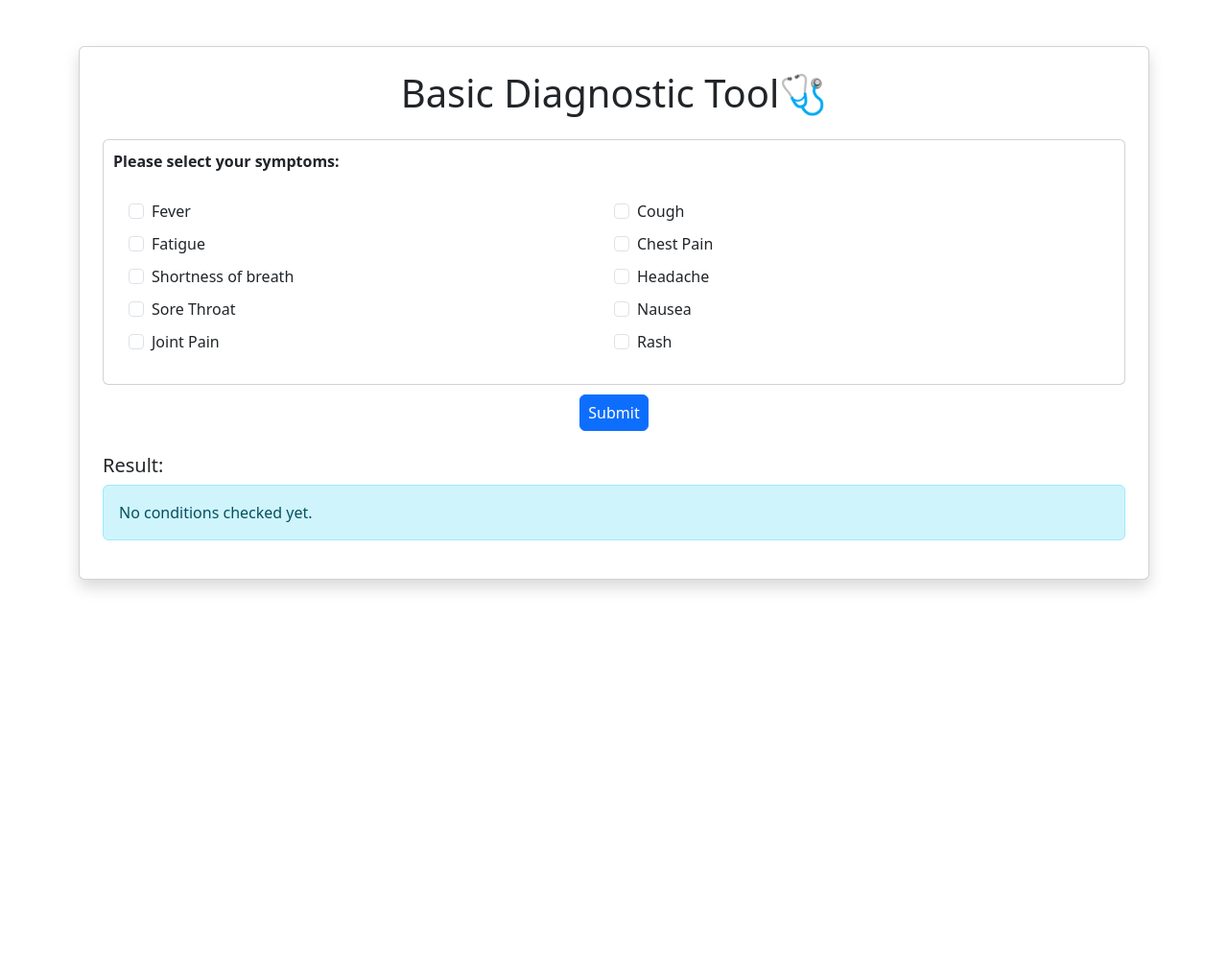
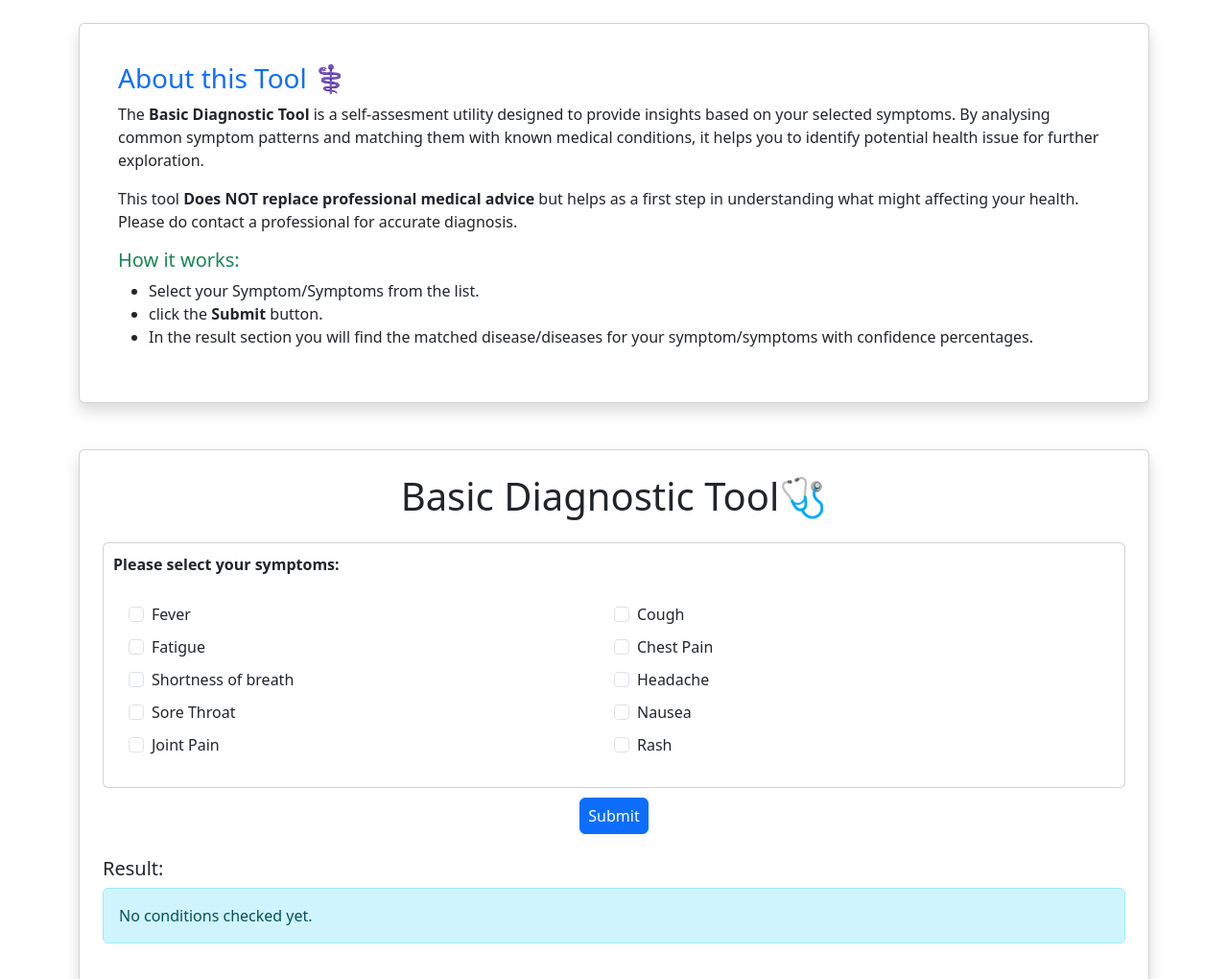
Before and after one commit to chaitu2003/Diagnostic-Tool, a plain HTML site: page index.html in a window 1280 px wide. Shown: the top 1020 px of the page at 96% size. Before the commit the page ends 800 px from the top, so only its background shows below. Drawn offline with nearby package versions, Linux system fonts and the light colour scheme.

Commit message:
Update index.html

```diff
--- a/index.html
+++ b/index.html
@@ -9,6 +9,25 @@
     <script src="assets/js/basic_diagnostic_tool.js" defer></script>
 </head>
 <body>
+    <div class="container mt-4">
+        <div class="card shadow p-4">
+            <div class="card-body">
+                <h3 class="card-title text-primary">About this Tool ⚕️</h3>
+                <p class="card-text">The <strong>Basic Diagnostic Tool</strong> is a self-assesment utility designed to provide insights based on your selected symptoms.
+                By analysing common symptom patterns and matching them with known medical conditions, it helps you to identify potential health issue for further exploration.
+                </p>
+                <p class="card-text">This tool <strong>Does NOT replace professional medical advice</strong> but helps as a first step in understanding what might affecting your health.
+                Please do contact a professional for accurate diagnosis.
+                </p>
+                <h5 class="text-success mt-3">How it works:</h5>
+                <ul>
+                    <li>Select your Symptom/Symptoms from the list.</li>
+                    <li>click the <strong>Submit</strong> button.</li>
+                    <li>In the result section you will find the matched disease/diseases for your symptom/symptoms with confidence percentages. </li>
+                </ul>
+            </div>
+        </div>
+    </div>
     <div class="container mt-5">
         <div class="card shadow p-4">
             <h1 class="text-center mb-4" style="text-wrap: pretty;">Basic Diagnostic Tool🩺</h1>
```
